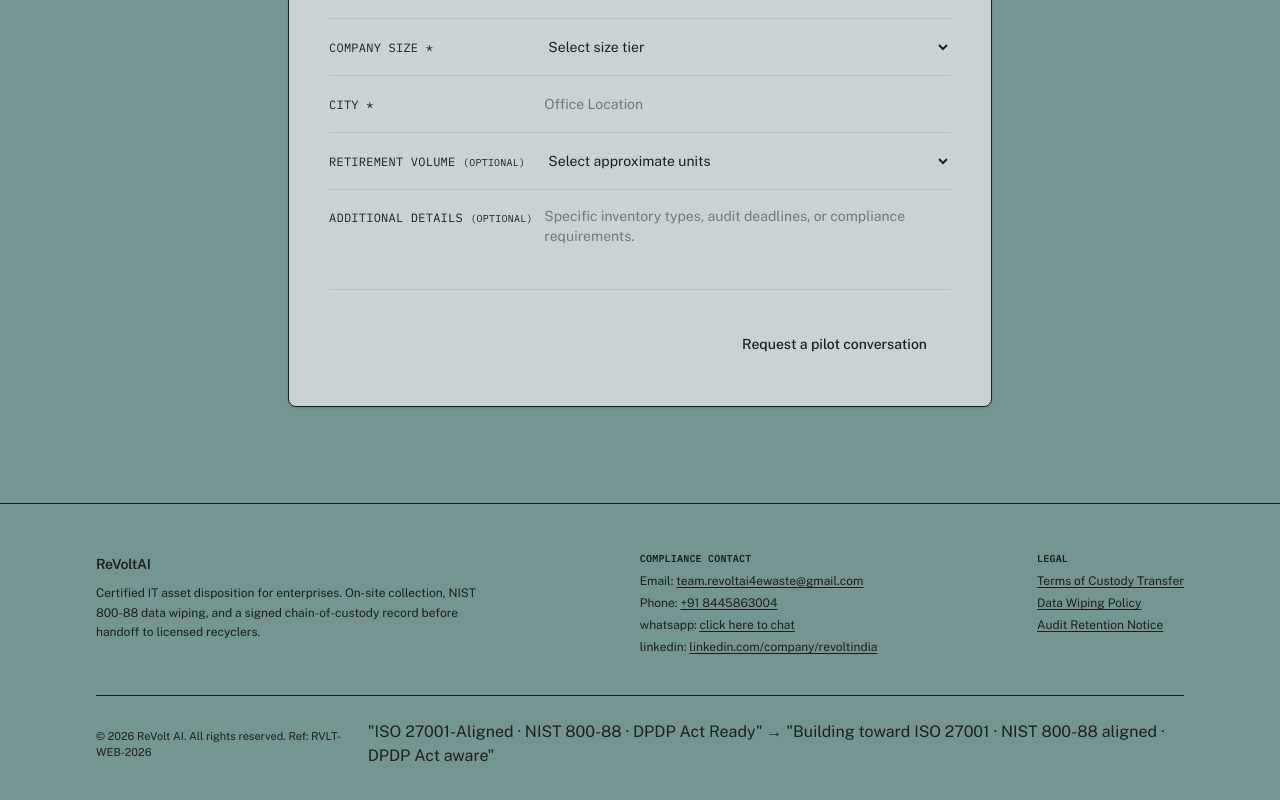
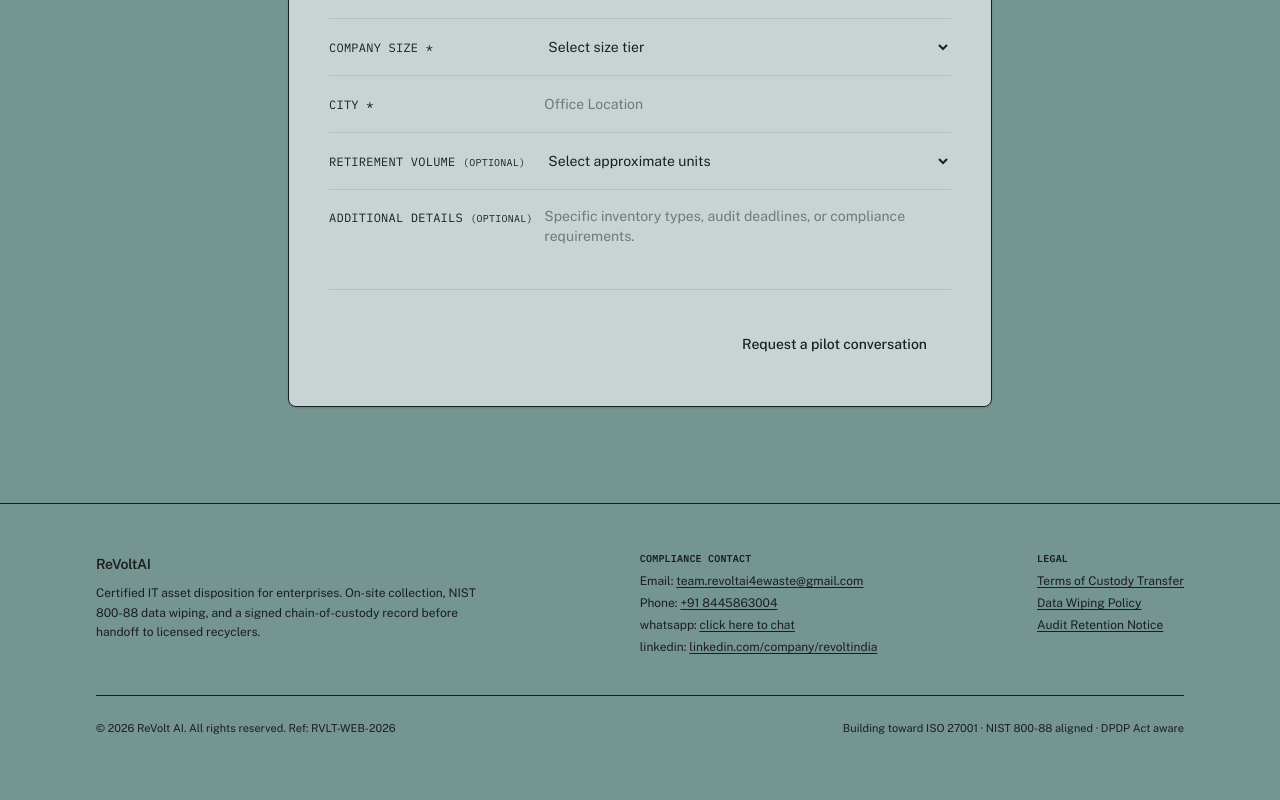
Before and after one commit to tejasvswipe/ReVolt-AI, a Next.js app: page / in a window 1280 px wide. Shown: the part 7314-8114 px from the top of the page. Built offline with nearby package versions, Linux system fonts and the light colour scheme.

Commit message:
addded logo to nav bar and added text to footer

```diff
--- a/app/page.tsx
+++ b/app/page.tsx
@@ -157,9 +157,9 @@
             <p className="font-display text-[11px] text-steel">
               © 2026 ReVolt AI. All rights reserved. Ref: RVLT-WEB-2026
             </p>
-            <p className="font-display text-[16px] text-steel">
-              "ISO 27001-Aligned · NIST 800-88 · DPDP Act Ready" → "Building toward ISO 27001 · NIST 800-88 aligned · DPDP Act aware"
-            </p>
+            <p className="font-display text-[11px] text-steel">
+  Building toward ISO 27001 · NIST 800-88 aligned · DPDP Act aware
+           </p>
           </div>
         </div>
       </footer>
```
